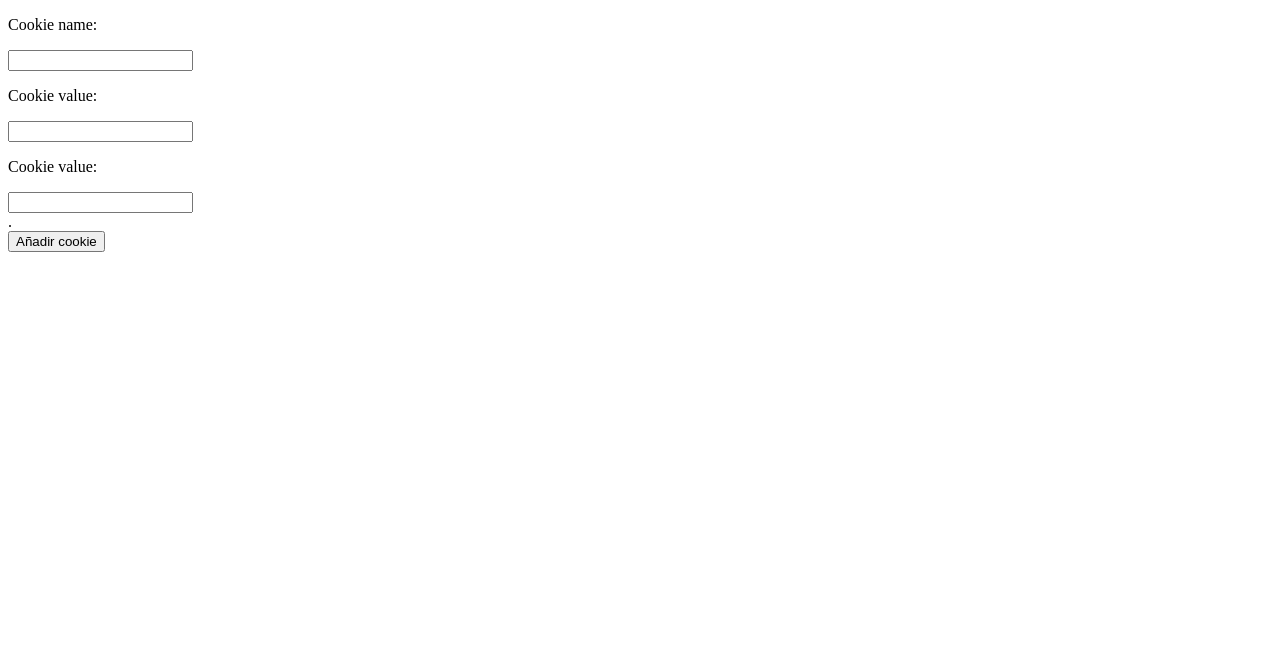
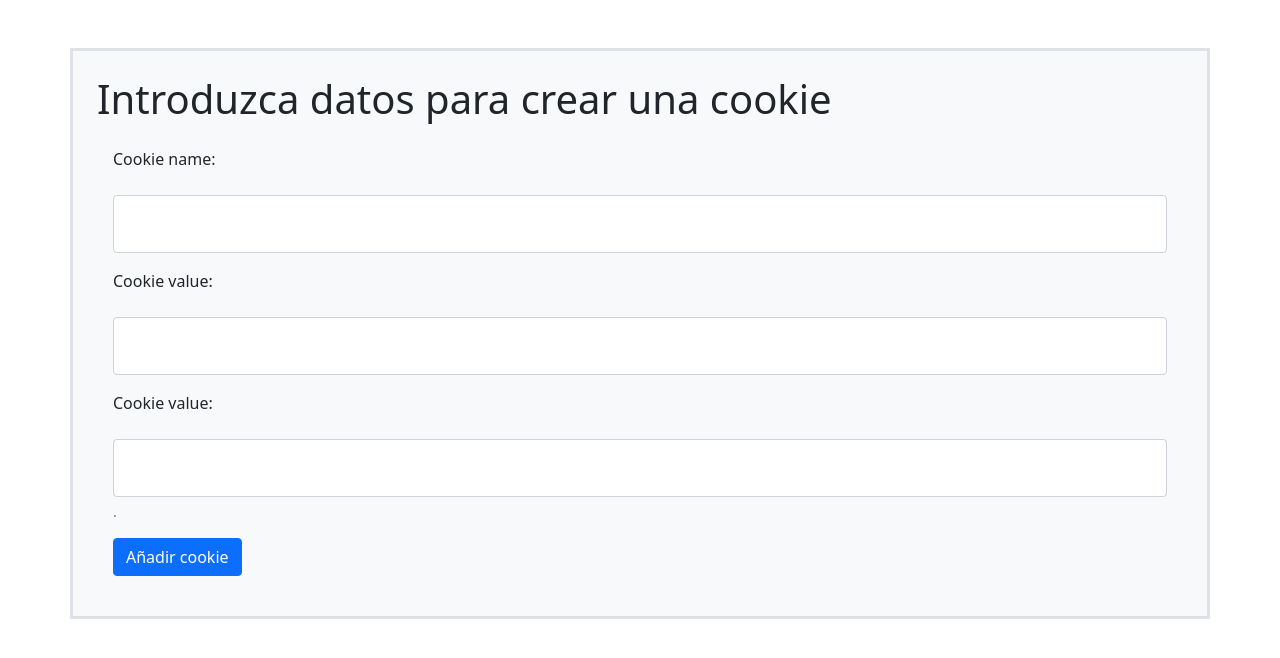
Before and after one commit to Lenvigo/act5.2_CS, a PHP site: page /cookies.php in a window 1280 px wide. Shown: the top 658 px of the page. Run offline with PHP 8.4, Linux system fonts and the light colour scheme.

Commit message:
update form

```diff
--- a/cookies.php
+++ b/cookies.php
@@ -4,28 +4,38 @@
 <head>
     <meta charset="UTF-8">
     <meta name="viewport" content="width=device-width, initial-scale=1.0">
+    <link href="https://cdn.jsdelivr.net/npm/bootstrap@5.0.2/dist/css/bootstrap.min.css" rel="stylesheet" integrity="sha384-EVSTQN3/azprG1Anm3QDgpJLIm9Nao0Yz1ztcQTwFspd3yD65VohhpuuCOmLASjC" crossorigin="anonymous">
+    <script src="https://cdn.jsdelivr.net/npm/bootstrap@5.0.2/dist/js/bootstrap.bundle.min.js" integrity="sha384-MrcW6ZMFYlzcLA8Nl+NtUVF0sA7MsXsP1UyJoMp4YLEuNSfAP+JcXn/tWtIaxVXM" crossorigin="anonymous"></script>
+    <title>Login</title>
     <title>Cookies.php</title>
 </head>
 
 <body>
-    <form method=post>
-        <div class="mb-3">
+<div class="container border border-3 rounded-4 mt-5 bg-light p-4 mb-3" id="form-container">
+    <h1>Introduzca datos para crear una cookie</h1>
+    <form  class="form-floating p-3" method=post>
+        <div class="form-floating mb-3">
             <p><label for="cookieName" class="form-label">Cookie name:</label></p>
             <input type="cookieName" class="form-control" id="cookieName" aria-describedby="emailHelp">
 
         </div>
-        <div class="mb-3">
+        <div class="form-floating mb-3">
             <p><label for="cookieValue" class="form-label">Cookie value:</label></p>
             <input type="cookieValue" class="form-control" id="cookieValue" aria-describedby="emailHelp">
 
         </div>
-        <div class="mb-3">
+        <div class="form-floating mb-3">
             <p><label for="cookieExpirationSeconds" class="form-label">Cookie value:</label></p>
             <input type="cookieExpirationSeconds" class="form-control" id="cookieExpirationSeconds" aria-describedby="emailHelp">
             <div id="cookieExpirationSeconds" class="form-text">.</div>
         </div>
         <button type="submit" class="btn btn-primary">Añadir cookie</button>
     </form>
+    </div>
+    <div id="cookiesCreadas"class="container mb-3">
+    </div>
+    <div id="datosCookies" class="container mb-3">
+    </div>
 </body>
 
 </html>
```
